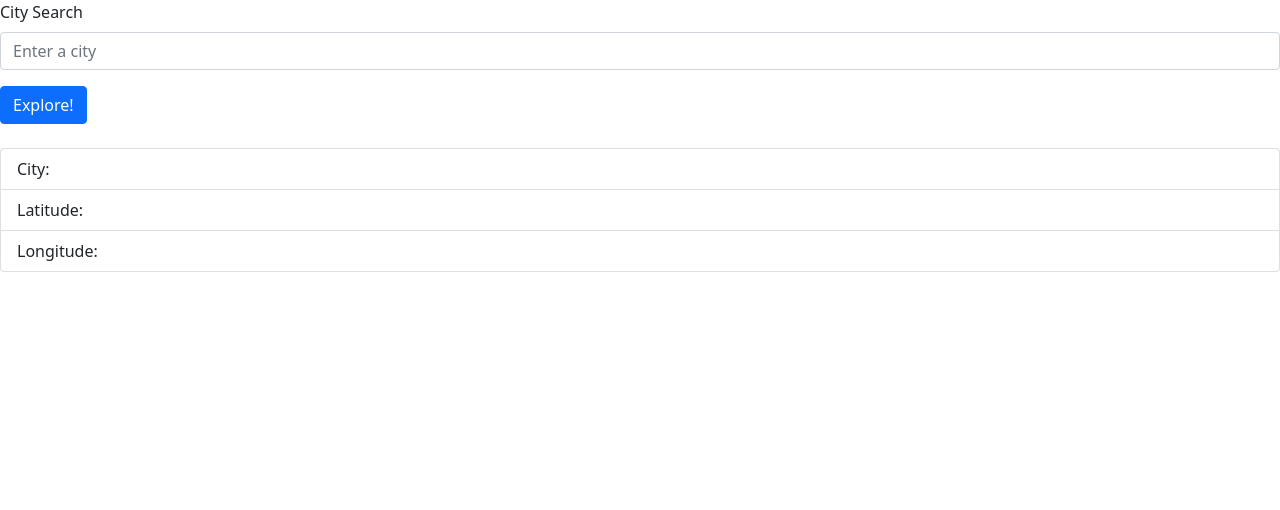
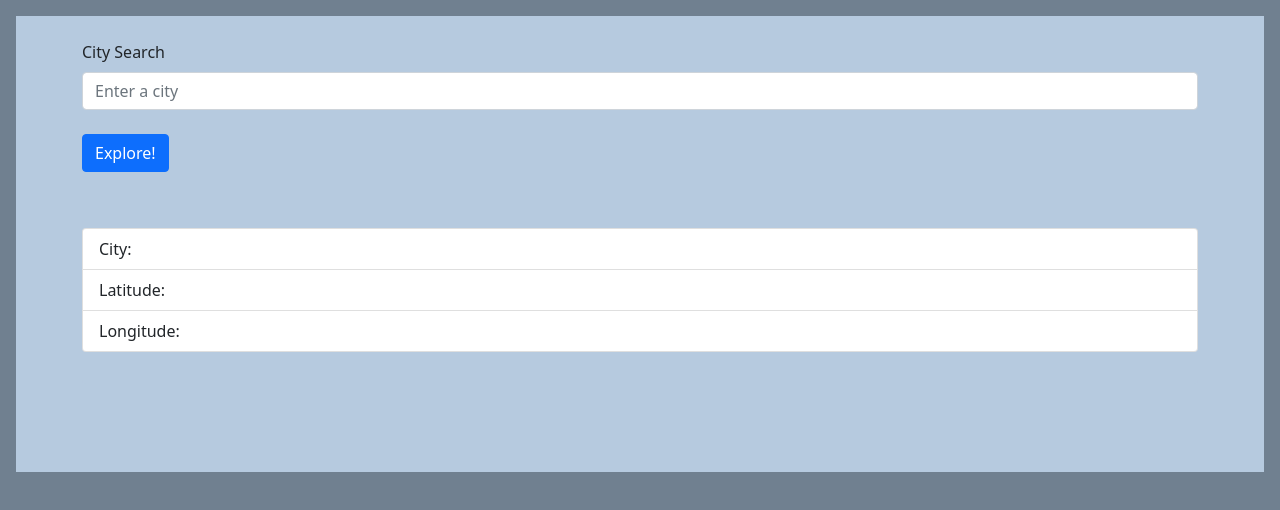
Before and after one commit to Rachel-Freeland/city-explorer, a React (Create React App) app: page / in a window 1280 px wide. Shown: the top 510 px of the page. Built offline with nearby package versions, Linux system fonts and the light colour scheme.

Commit message:
Added the map and it is functioning and styled

```diff
--- a/src/App.css
+++ b/src/App.css
@@ -1,38 +1,16 @@
-.App {
-  text-align: center;
+html {
+  padding: 1rem;
+  background-color: slategray;
 }
 
-.App-logo {
-  height: 40vmin;
-  pointer-events: none;
+body div {
+  background-color: rgb(182, 202, 223);
+  padding-top: 0.5rem;
+  padding-bottom: 2rem;
 }
 
-@media (prefers-reduced-motion: no-preference) {
-  .App-logo {
-    animation: App-logo-spin infinite 20s linear;
-  }
+#map {
+  border: 0.5rem rgb(155, 89, 41) solid;
+  margin: auto;
+  padding-bottom: 0.75rem;
 }
-
-.App-header {
-  background-color: #282c34;
-  min-height: 100vh;
-  display: flex;
-  flex-direction: column;
-  align-items: center;
-  justify-content: center;
-  font-size: calc(10px + 2vmin);
-  color: white;
-}
-
-.App-link {
-  color: #61dafb;
-}
-
-@keyframes App-logo-spin {
-  from {
-    transform: rotate(0deg);
-  }
-  to {
-    transform: rotate(360deg);
-  }
-}
--- a/src/App.js
+++ b/src/App.js
@@ -1,5 +1,7 @@
 import React from 'react';
 import Button from 'react-bootstrap/Button';
+import Container from 'react-bootstrap/Container';
+import Figure from 'react-bootstrap/Figure';
 import Form from 'react-bootstrap/Form';
 import ListGroup from 'react-bootstrap/ListGroup';
 import axios from 'axios';
@@ -13,7 +15,8 @@ class App extends React.Component {
       searchQuery: '',
       lat: '',
       lon: '',
-      display_name: ''
+      display_name: '',
+      map: ''
     };
   }
 
@@ -29,31 +32,43 @@ class App extends React.Component {
 
       const locationAPI = `https://us1.locationiq.com/v1/search.php?key=${process.env.REACT_APP_LOCATION_API}&q=${this.state.searchQuery}&format=json`;
       const locationResponse = await axios.get(locationAPI);
-      console.log(locationResponse);
       this.setState({
         lat: locationResponse.data[0].lat,
         lon: locationResponse.data[0].lon,
         display_name: locationResponse.data[0].display_name
       });
+
+      const mapAPI =`https://maps.locationiq.com/v3/staticmap?key=${process.env.REACT_APP_LOCATION_API}&lat=${this.state.lat}&lon=${this.state.lon}&center=${this.state.lat},${this.state.lon}&zoom=10&theme=streets`;
+      const mapResponse = await axios.get(mapAPI);
+      console.log(mapResponse.config.url);
+      this.setState({
+        map: mapResponse.config.url
+      })
   }
 
   render() {
     return(
-      <>
+      <Container>
         <Form>
         <Form.Group className="mb-3" controlId="formBasicEmail" onChange={this.handleChange}>
           <Form.Label>City Search</Form.Label>
           <Form.Control type="textarea" placeholder="Enter a city" />
+          <br />
+          <Button variant="primary" type="submit" onClick={this.handleClick}>Explore!</Button>
         </Form.Group>
-          <Button variant="primary" type="submit" onClick={this.handleClick}>Explore!</Button>
         </Form>
-        <br/>
         <ListGroup>
           <ListGroup.Item>City: {this.state.display_name}</ListGroup.Item>
           <ListGroup.Item>Latitude: {this.state.lat}</ListGroup.Item>
           <ListGroup.Item>Longitude: {this.state.lon}</ListGroup.Item>
         </ListGroup>
-      </>
+        <br />
+        {this.state.map &&
+        <Figure id="map">
+          <br />
+          <Figure.Image src={this.state.map} alt="map" width={800} height={800} />
+        </Figure>}
+      </Container>
     );
   }
 }
```
Also changed, not shown: 1 other file (tests, documents, lock files or other folders).
